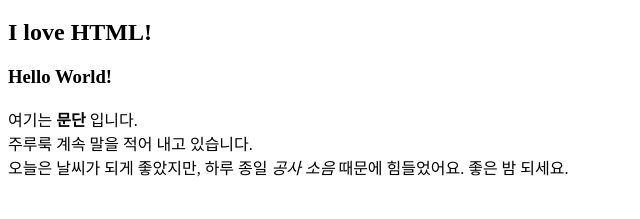
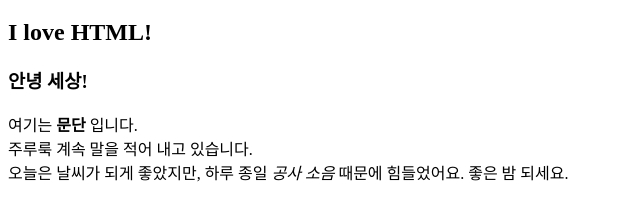
Before and after one commit to juyong3525/codeit-webPublishing, a plain HTML site: page 002-myFirstWebsite/index.html in a window 1280 px wide. Shown: the part 61-280 px from the top of the page, without its empty margins (0-640 px from the left). Drawn offline with Linux system fonts and the light colour scheme.

Commit message:
Added meta charset

```diff
--- a/002-myFirstWebsite/index.html
+++ b/002-myFirstWebsite/index.html
@@ -1,10 +1,11 @@
 <!DOCTYPE html>
 
 <title>My First Website</title>
+<meta charset="utf-8">
 
 <h1>My First Page</h1>
 <h2>I love HTML!</h2>
-<h3>Hello World!</h3>
+<h3>안녕 세상!</h3>
 
 <p>여기는 <strong>문단</strong> 입니다.<br> 주루룩 계속 말을 적어 내고 있습니다. <br>
     오늘은 날씨가 되게 좋았지만, 하루 종일 <em>공사 소음</em> 때문에 힘들었어요.
```
